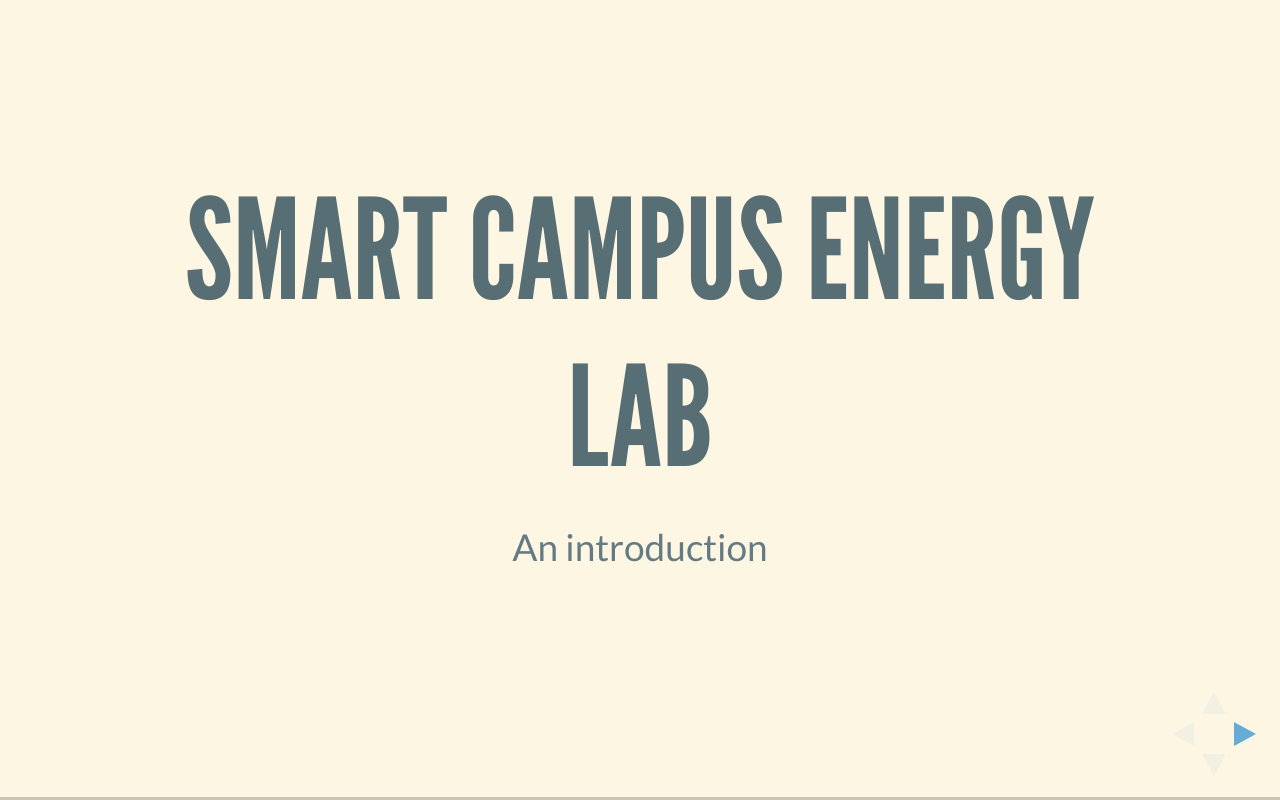
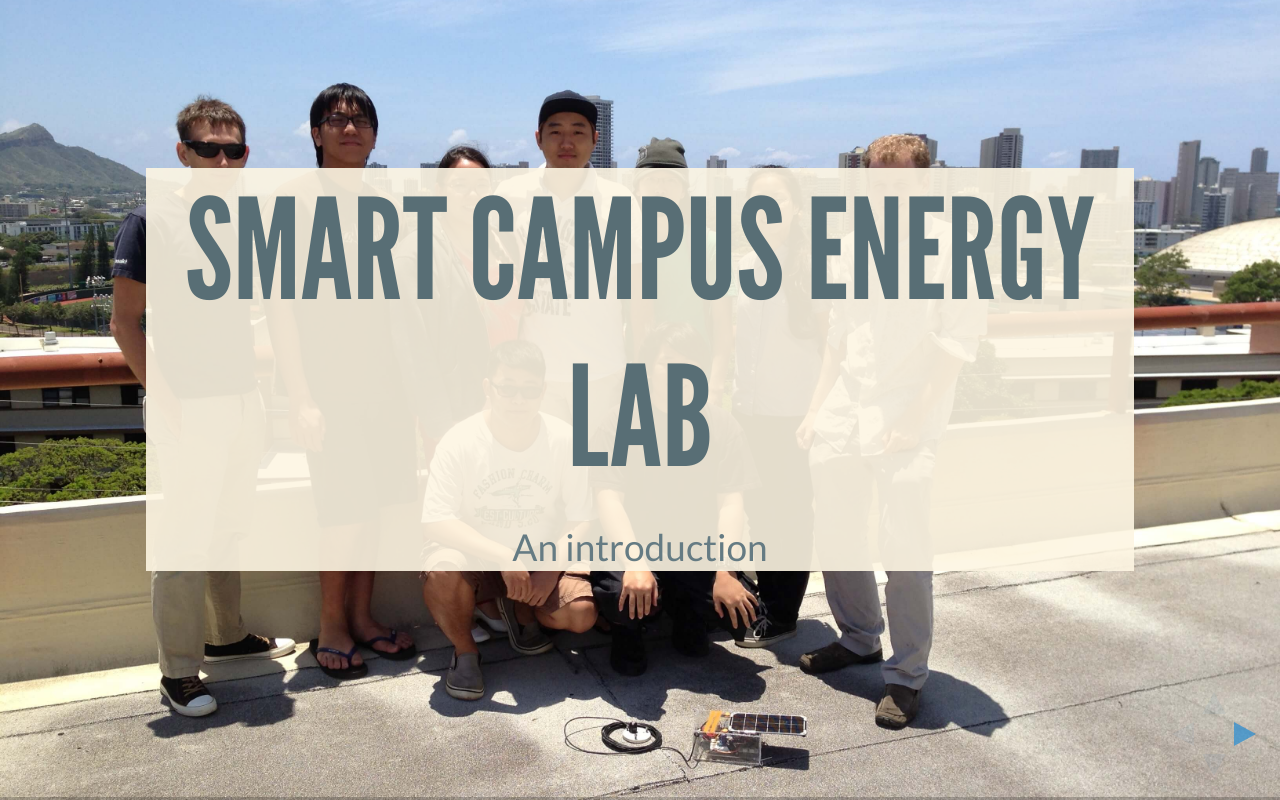
Before and after one commit to scel-hawaii/intro-presentation, a website: page index.html in a window 1280 px wide. Drawn offline with Linux system fonts and the light colour scheme.

Commit message:
Added background for title page

```diff
--- a/index.html
+++ b/index.html
@@ -41,9 +41,11 @@
 			<!-- Any section element inside of this container is displayed as a slide -->
 			<div class="slides">
 
-      <section>
-        <h1>Smart Campus Energy Lab</h1>
-        <p>An introduction</p>
+      <section data-background="assets/roof_weatherbox.jpg" data-state="img-right">
+        <div style="background: rgba(253,246,227,0.9)">
+          <h1>Smart Campus Energy Lab</h1>
+          <p>An introduction</p>
+        </div>
       </section>
 
       <section>
```
Also changed, not shown: assets/roof_weatherbox.jpg (added).
